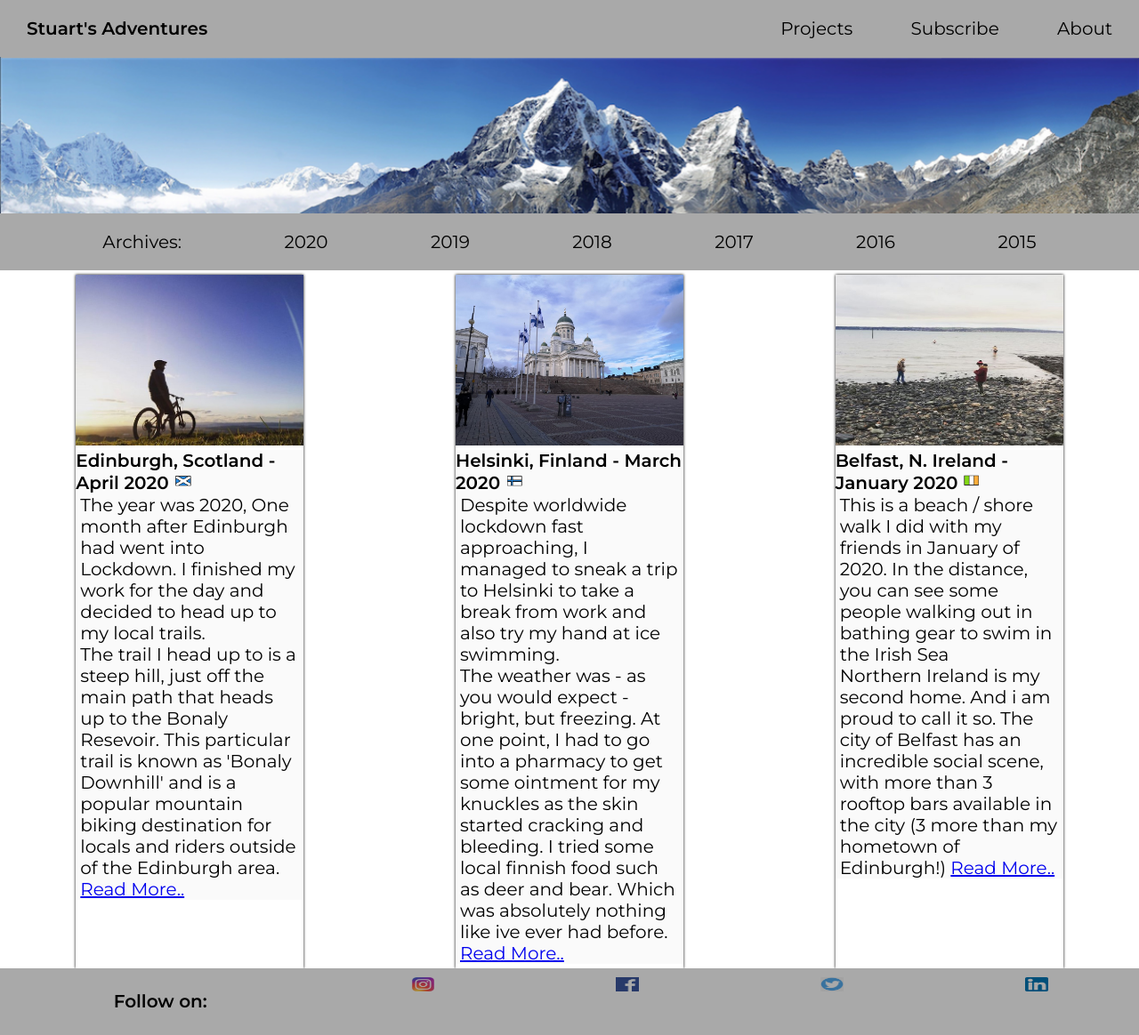
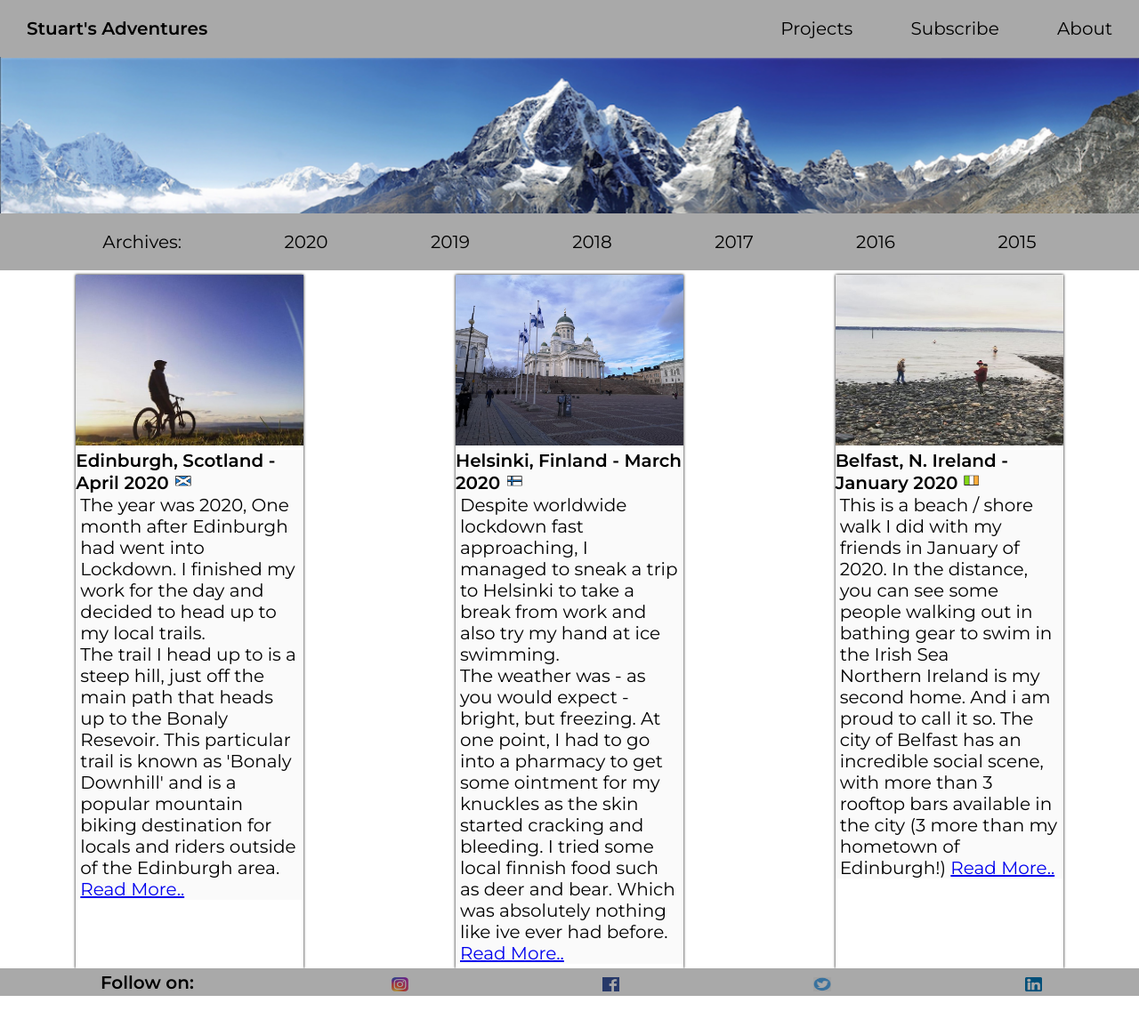
Before and after one commit to sr217/front_end_project1, a plain HTML site: page index.html in a window 1280 px wide. Shown: the whole page at 89% size. After the commit the page ends 1120 px from the top, so only its background shows below. Drawn offline with Linux system fonts and the light colour scheme.

Commit message:
fixed large screen social media icons and padding from top of footer

```diff
--- a/css/home/style.css
+++ b/css/home/style.css
@@ -180,14 +180,14 @@ h1, h2, h3, p {
 }
 
 .footer > h3 {
-    margin: 2%;
+    margin: 0.3%;
 
 }
 
 .social_icon {
     padding-top: 10px;
     mix-blend-mode: multiply;
-    width: 2vw;
+    width: 1.5vw;
     height: 2vh;
     flex-shrink: 0;
 }
```
